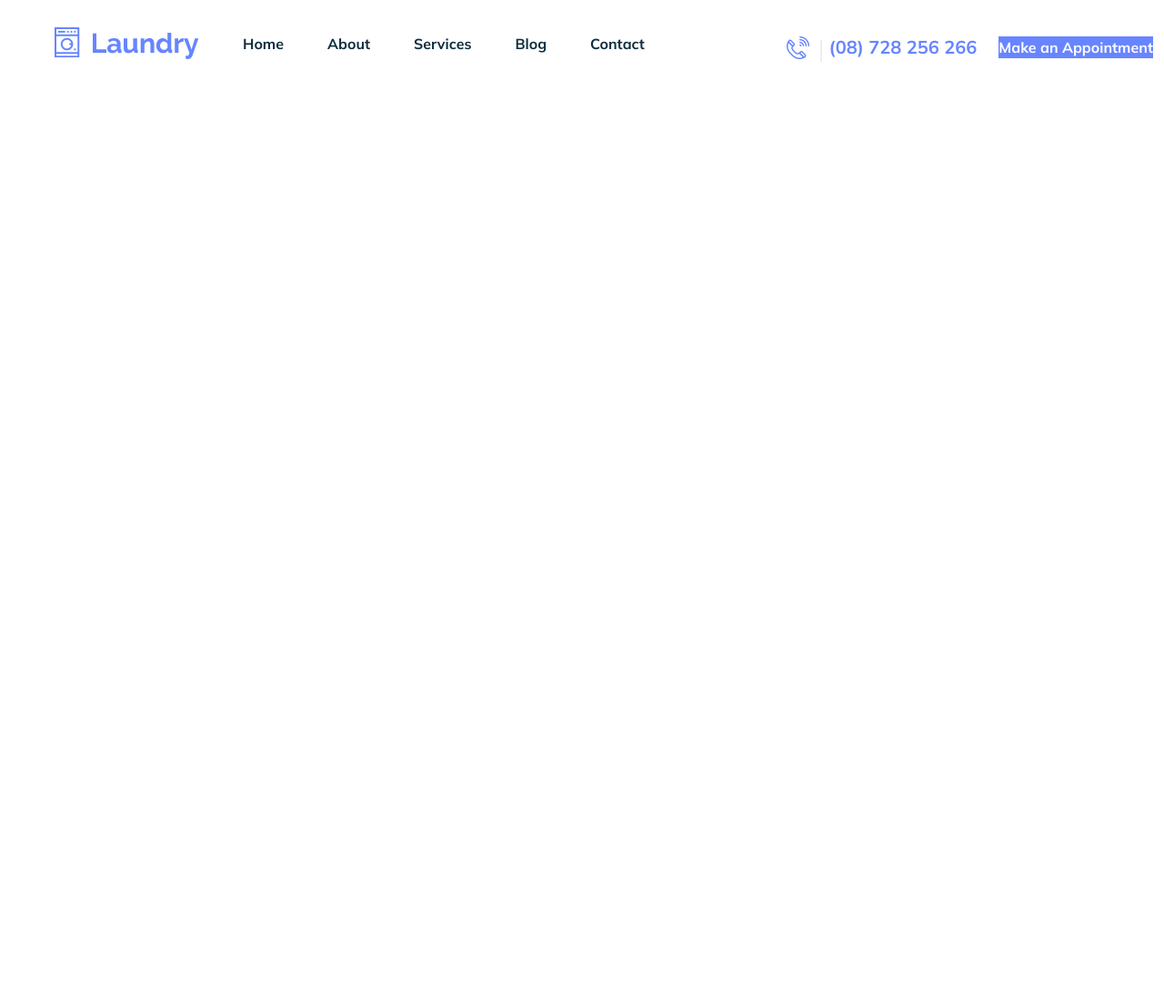
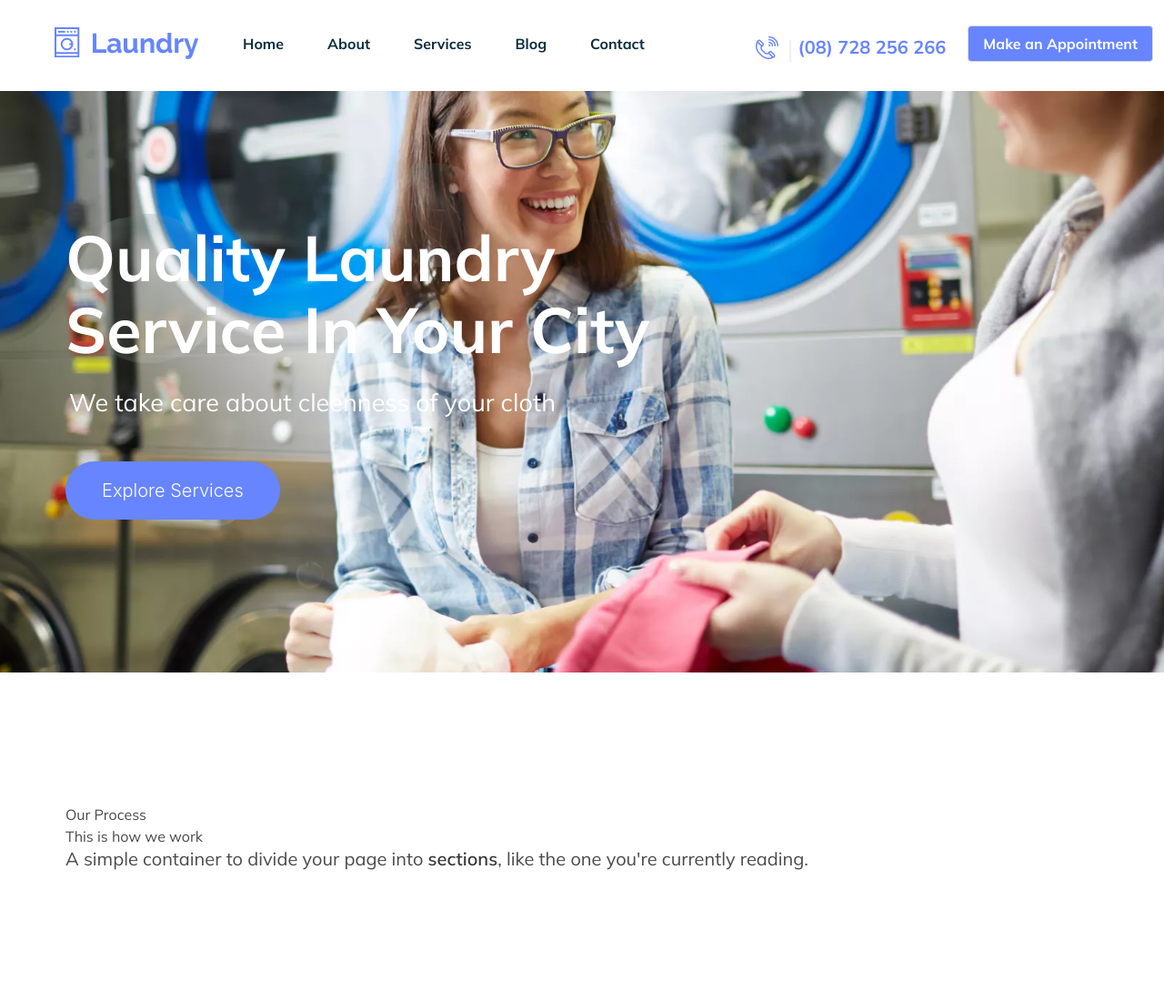
Before and after one commit to taniyaraina/New-Template, a plain HTML site: page index.html in a window 1280 px wide. Shown: the whole page at 91% size. Before the commit the page ends 800 px from the top, so only its background shows below. Drawn offline with nearby package versions, Linux system fonts and the light colour scheme.

Commit message:
made a section

```diff
--- a/index.html
+++ b/index.html
@@ -1,5 +1,5 @@
 <!DOCTYPE html>
-<html>
+<html class="has-navbar-fixed-top">
   <head>
     <meta charset="utf-8" />
     <meta name="viewport" content="width=device-width, initial-scale=1" />
@@ -13,7 +13,7 @@
     href="https://fonts.googleapis.com/css2?family=Mulish:wght@200;300;400;500;600;700;800;900&display=swap" rel="stylesheet">
   </head>
   <body class="hero">
-    <nav class="navbar py-4" role="navigation" aria-label="main navigation">
+    <nav class="navbar py-4 is-fixed-top has-background-white" role="navigation" aria-label="main navigation">
       <div class="navbar-brand py-1 pl-6">
         <a class="navbar-item">
           <img class="max-height" src="/images/index.png" width="159" height="39">
@@ -57,7 +57,7 @@
               <a class="color is-size-5 pr-5">
                 <div class="has-text-weight-bold">(08) 728 256 266</div>
               </a>
-              <a class="has-text-white background-color is-size-6 has-text-weight-bold">
+              <a class="button is-large has-text-white background-color is-size-6 has-text-weight-bold">
                 Make an Appointment
               </a>
             </div>
@@ -65,5 +65,27 @@
         </div>
       </div>
     </nav>
+
+    <section class="hero is-medium hero-background mt-6">
+      <div class="hero-body">
+        <h1 class="heading-1 title has-text-white has-text-weight-bold">
+          Quality Laundry Service In Your City
+        </h1>
+        <p class="subtitle has-text-white has-text-weight-normal my-5 ml-1">
+        We take care about cleenness of your cloth
+        </p>
+        <button class="button is-rounded my-5 has-text-white has-text-weight-light"><span class="is-size-5">Explore Services</span></button>
+      </div>
+    </section>
+
+    <section class="section is-medium">
+      <div class="">
+        <p>Our Process</p>
+        <p>This is how we work</p>
+      </div>
+      <h2 class="subtitle">
+        A simple container to divide your page into <strong>sections</strong>, like the one you're currently reading.
+      </h2>
+    </section>
   </body>
 </html>
--- a/style.css
+++ b/style.css
@@ -10,9 +10,9 @@ body {
 .color {
   color: #6785ff !important;
 }
-.background-color {
+.background-color,
+button.is-rounded {
   background-color: #6785ff !important;
-  button-border-color: transparent;
 }
 .line {
   padding-right: 12px;
@@ -20,3 +20,20 @@ body {
   border-right: 2px solid #eee;
   min-height: 1.5rem;
 }
+.hero-background {
+  background-image: url('/images/h1_hero.png');
+  background-repeat: no-repeat;
+  background-position: top center;
+  background-size: cover;
+}
+.heading-1 {
+  font-size: 70px;
+  max-width: 41rem;
+}
+p.has-text-weight-normal {
+  font-size: 27px;
+}
+button.is-rounded {
+  border: none;
+  padding: 2rem 2.5rem !important;
+}
```
Also changed, not shown: images/h1_hero.png (added).
